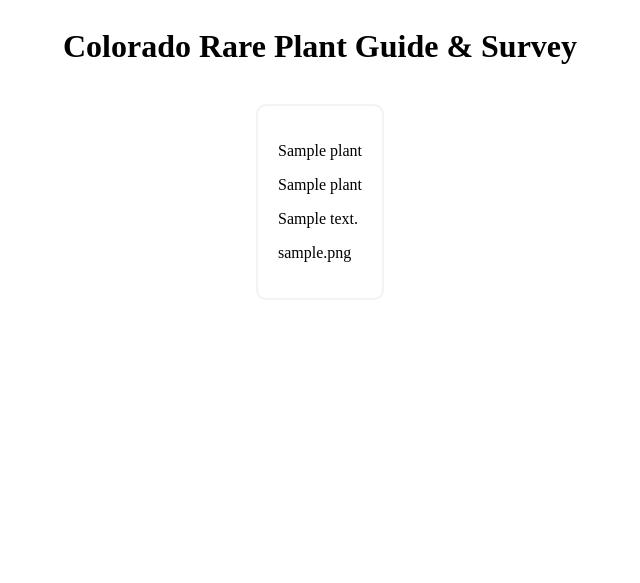
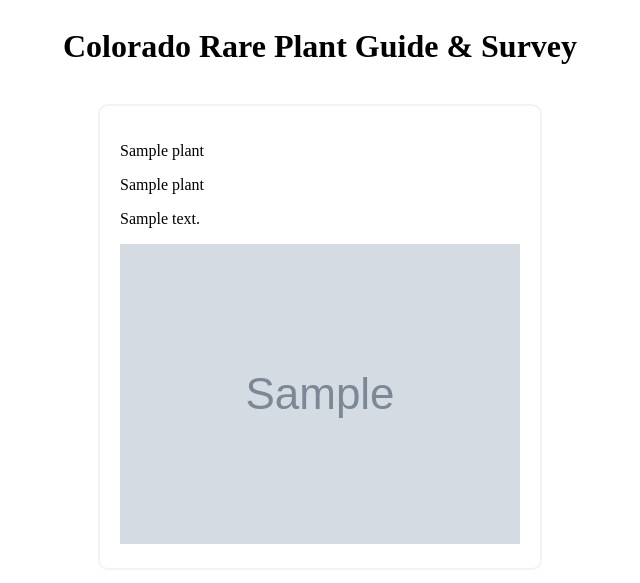
Before and after one commit to alexsandberg/plant-survey-app, a Flask app: page /plants in a window 1280 px wide. Shown: the top 583 px of the page, without its empty margins (320-960 px from the left). Run offline with Flask 2, Linux system fonts and the light colour scheme; tables that the repository leaves empty hold one stand-in row (values such as "Sample post"); grey boxes marked "Sample" are stand-in pictures.

Commit message:
Add image links to plants entries

```diff
--- a/static/css/main.css
+++ b/static/css/main.css
@@ -20,7 +20,8 @@ h1 {
     margin-right: auto;
 }
 
-.post {
+.post,
+.plant-post {
     background-color: #fff;
     border: 2px solid #f3f3f3;
     padding: 20px;
@@ -32,6 +33,10 @@ h1 {
     transition: background-color .5s;
 }
 
+.plant-post img {
+    width: 100%
+}
+
 .post:hover {
     background-color: #00000020;
   }
--- a/templates/pages/plants.html
+++ b/templates/pages/plants.html
@@ -3,11 +3,12 @@
 {% block content %}
 <div class="posts-container">
     {% for plant in plants %}
-    <div class="post">
+    <div class="plant-post">
         <p>{{ plant.name }}</p>
         <p>{{ plant.latin_name }}</p>
         <p>{{ plant.description }}</p>
-        <p>{{ plant.image_link }}</p>
+        <img src="{{ plant.image_link }}" alt="Plant Image" />
+        <!-- <p>{{ plant.image_link }}</p> -->
     </div>
     {% endfor %}
 </div>
```
